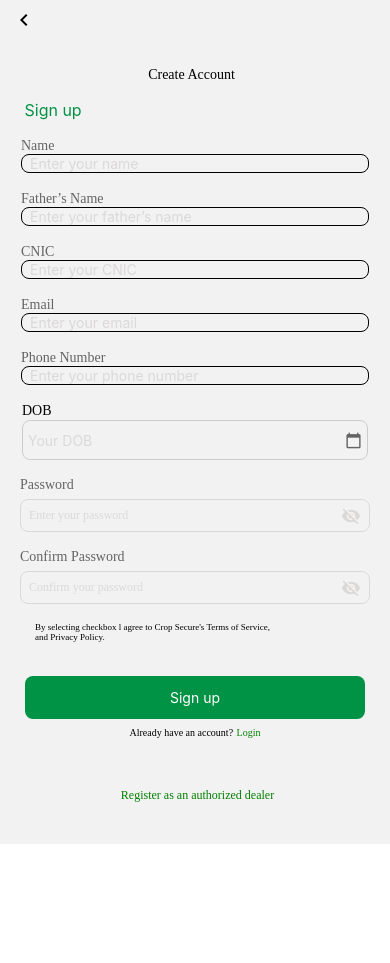
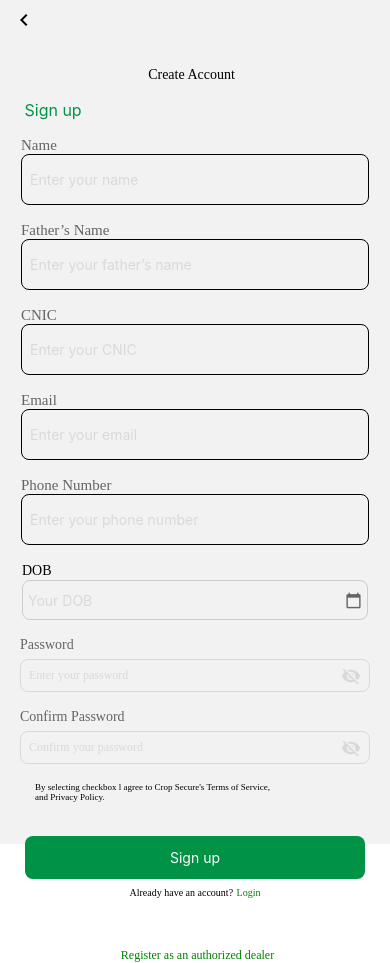
Before and after one commit to Shehiryar12/CropsSecure, a React Native app: screen /AccountScreen in a window 390 px wide. Before the commit the page ends 844 px from the top, so only its background shows below. Built offline with nearby package versions, Linux system fonts and the light colour scheme.

Commit message:
MP AND WP

```diff
--- a/Src/Components/Account.js
+++ b/Src/Components/Account.js
@@ -1,6 +1,8 @@
-import { StyleSheet, Text, TextInput, TouchableOpacity, View } from 'react-native';
+import { StyleSheet, Text, TextInput, View } from 'react-native';
 import React from 'react';
 import { Font } from '../Constant/Font';
+import { wp, hp } from '../Constant/Responsive';
+
 
 const Account = props => {
   return (
@@ -14,9 +16,7 @@ const Account = props => {
         maxLength={props?.maxLength}
         value={props?.value}
         onChangeText={props?.onChangeText}
-        />
-
-
+      />
     </View>
   );
 };
@@ -25,17 +25,18 @@ export default Account;
 
 const styles = StyleSheet.create({
   NameContainer: {
-    paddingHorizontal: 21,
-    marginTop: 18,
-    // marginHorizontal:10,
+    paddingHorizontal: wp('5.5%'),
+    marginTop: hp('2%'),
   },
   namestyle: {
     fontFamily: Font.medium,
-   color:"#646464"
+    color: '#646464',
+    fontSize: hp('1.8%'),
   },
   textinput: {
     borderWidth: 1,
-    borderRadius: 8,
-    paddingHorizontal:8,
+    borderRadius: wp('2%'),
+    paddingHorizontal: wp('2%'),
+    height: hp('6%'),
   },
 });
--- a/Src/Components/Passwordinput.js
+++ b/Src/Components/Passwordinput.js
@@ -8,10 +8,8 @@ import {
 } from 'react-native';
 import MaterialIcons from 'react-native-vector-icons/MaterialIcons';
 import { Font } from '../Constant/Font';
-import {
-  widthPercentageToDP as wp,
-  heightPercentageToDP as hp,
-} from 'react-native-responsive-screen';
+import { wp, hp } from '../Constant/Responsive';
+
 
 const PasswordInput = props => {
   const [show, setShow] = useState(true);
```
